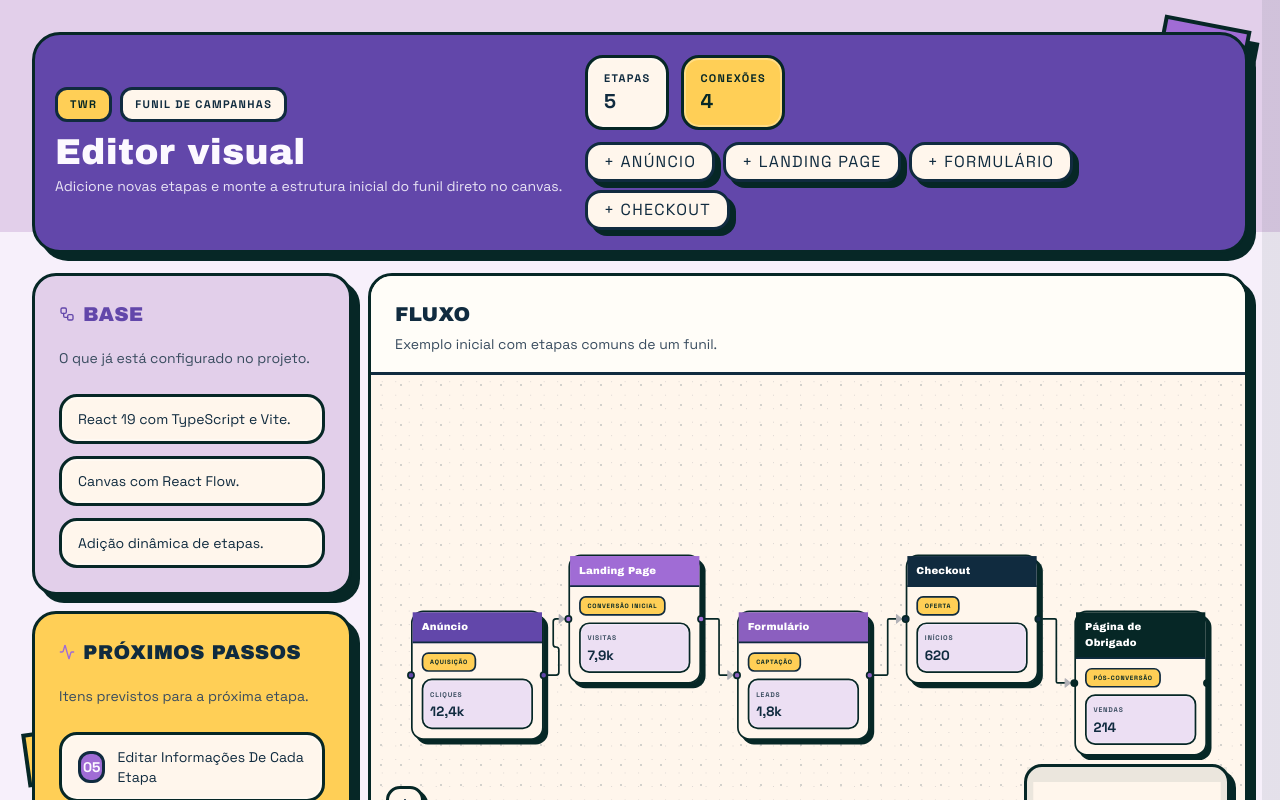
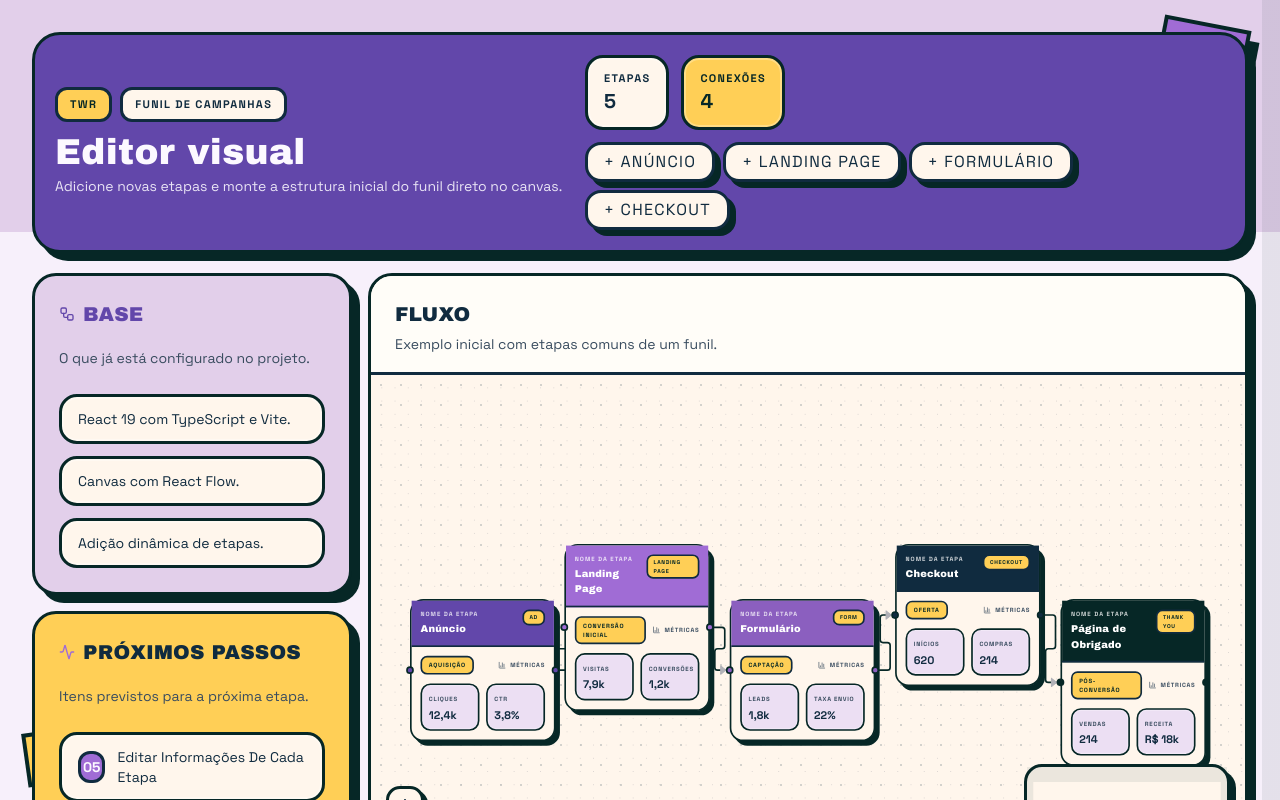
Before and after one commit to Muowl/atividade-react-flow-twr, a React (Vite) app: page / in a window 1280 px wide. Shown: the top 800 px of the page. Built offline with nearby package versions, Linux system fonts and the light colour scheme.

Commit message:
feat: cria nodes customizados com métricas simuladas

```diff
--- a/src/features/funnel/components/stage-node.tsx
+++ b/src/features/funnel/components/stage-node.tsx
@@ -1,6 +1,7 @@
 import type { CSSProperties } from 'react'
 
 import { Handle, Position, type NodeProps } from '@xyflow/react'
+import { BarChart3 } from 'lucide-react'
 
 import { Badge } from '@/components/ui/badge'
 import { Card, CardContent } from '@/components/ui/card'
@@ -9,30 +10,55 @@ import type { FunnelStageNode } from '@/features/funnel/types'
 export function StageNode({ data }: NodeProps<FunnelStageNode>) {
   return (
     <Card
-      className="stage-node w-[236px] rounded-[22px] bg-[#fff6ec]"
+      className="stage-node w-[264px] rounded-[24px] bg-[#fff6ec]"
       style={{ '--stage-accent': data.accent } as CSSProperties}
     >
       <Handle className="stage-node__handle" position={Position.Left} type="target" />
+
       <CardContent className="space-y-4 p-0">
-        <div className="border-b-[3px] border-[color:var(--color-ink)] bg-[color:var(--stage-accent)] px-4 py-3 text-white">
+        <div className="border-b-[3px] border-[color:var(--color-ink)] bg-[color:var(--stage-accent)] px-4 py-4 text-white">
+          <div className="flex items-start justify-between gap-3">
+            <div className="space-y-1">
+              <span className="block text-[11px] font-bold uppercase tracking-[0.16em] text-white/80">
+                Nome da etapa
+              </span>
               <h3 className="font-display text-lg tracking-[0.02em]">{data.title}</h3>
             </div>
+            <span className="rounded-[12px] border-[3px] border-white/90 bg-[#ffcf56] px-2.5 py-1 text-[10px] font-bold uppercase tracking-[0.12em] text-[#062726]">
+              {data.stageType.replace('-', ' ')}
+            </span>
+          </div>
+        </div>
 
-        <div className="space-y-3 px-4 pb-4">
+        <div className="space-y-4 px-4 pb-4">
+          <div className="flex items-center justify-between gap-3">
             <Badge variant="secondary" className="bg-[#ffcf56] text-[#062726]">
               {data.kind}
             </Badge>
+            <div className="flex items-center gap-2 text-[11px] font-bold uppercase tracking-[0.12em] text-muted-foreground">
+              <BarChart3 className="size-3.5" />
+              Métricas
+            </div>
+          </div>
 
-          <div className="neo-inset rounded-[18px] bg-muted px-3 py-3">
-            <span className="text-xs font-bold uppercase tracking-[0.12em] text-muted-foreground">
-              {data.metricLabel}
+          <div className="grid grid-cols-2 gap-3">
+            {data.metrics.map((metric) => (
+              <div
+                key={metric.label}
+                className="neo-inset rounded-[18px] bg-muted px-3 py-3"
+              >
+                <span className="text-[11px] font-bold uppercase tracking-[0.12em] text-muted-foreground">
+                  {metric.label}
                 </span>
-            <strong className="mt-1 block text-2xl font-bold text-foreground">
-              {data.metricValue}
+                <strong className="mt-1 block text-xl font-bold text-foreground">
+                  {metric.value}
                 </strong>
+              </div>
+            ))}
           </div>
         </div>
       </CardContent>
+
       <Handle className="stage-node__handle" position={Position.Right} type="source" />
     </Card>
   )
--- a/src/features/funnel/data/initial-elements.ts
+++ b/src/features/funnel/data/initial-elements.ts
@@ -7,27 +7,27 @@ export const initialNodes: FunnelStageNode[] = [
   createStageNode('ad', [], {
     index: 0,
     positionY: 180,
-    metricValue: '12,4k',
+    metrics: ['12,4k', '3,8%'],
   }),
   createStageNode('landing-page', [], {
     index: 0,
     positionY: 80,
-    metricValue: '7,9k',
+    metrics: ['7,9k', '1,2k'],
   }),
   createStageNode('form', [], {
     index: 0,
     positionY: 180,
-    metricValue: '1,8k',
+    metrics: ['1,8k', '22%'],
   }),
   createStageNode('checkout', [], {
     index: 0,
     positionY: 80,
-    metricValue: '620',
+    metrics: ['620', '214'],
   }),
   createStageNode('thank-you', [], {
     index: 0,
     positionY: 180,
-    metricValue: '214',
+    metrics: ['214', 'R$ 18k'],
   }),
 ]
 
--- a/src/features/funnel/data/stage-catalog.ts
+++ b/src/features/funnel/data/stage-catalog.ts
@@ -1,5 +1,6 @@
 import type {
   FunnelStageDefinition,
+  FunnelStageMetric,
   FunnelStageNode,
   FunnelStageType,
 } from '@/features/funnel/types'
@@ -9,45 +10,85 @@ export const stageDefinitions: Record<FunnelStageType, FunnelStageDefinition> =
     type: 'ad',
     label: 'Anúncio',
     kind: 'Aquisição',
-    metricLabel: 'Cliques',
     accent: '#6247AA',
-    sampleValues: ['12,4k', '9,8k', '15,1k', '11,6k'],
+    metrics: [
+      {
+        label: 'Cliques',
+        sampleValues: ['12,4k', '9,8k', '15,1k', '11,6k'],
+      },
+      {
+        label: 'CTR',
+        sampleValues: ['3,8%', '2,9%', '4,2%', '3,4%'],
+      },
+    ],
     canvasX: 40,
   },
   'landing-page': {
     type: 'landing-page',
     label: 'Landing Page',
     kind: 'Conversão inicial',
-    metricLabel: 'Visitas',
     accent: '#A06CD5',
-    sampleValues: ['7,9k', '6,3k', '8,8k', '7,1k'],
+    metrics: [
+      {
+        label: 'Visitas',
+        sampleValues: ['7,9k', '6,3k', '8,8k', '7,1k'],
+      },
+      {
+        label: 'Conversões',
+        sampleValues: ['1,2k', '980', '1,5k', '1,1k'],
+      },
+    ],
     canvasX: 320,
   },
   form: {
     type: 'form',
     label: 'Formulário',
     kind: 'Captação',
-    metricLabel: 'Leads',
     accent: '#8B5FBF',
-    sampleValues: ['1,8k', '1,2k', '2,1k', '1,5k'],
+    metrics: [
+      {
+        label: 'Leads',
+        sampleValues: ['1,8k', '1,2k', '2,1k', '1,5k'],
+      },
+      {
+        label: 'Taxa envio',
+        sampleValues: ['22%', '19%', '24%', '21%'],
+      },
+    ],
     canvasX: 620,
   },
   checkout: {
     type: 'checkout',
     label: 'Checkout',
     kind: 'Oferta',
-    metricLabel: 'Inícios',
     accent: '#102B3F',
-    sampleValues: ['620', '410', '730', '540'],
+    metrics: [
+      {
+        label: 'Inícios',
+        sampleValues: ['620', '410', '730', '540'],
+      },
+      {
+        label: 'Compras',
+        sampleValues: ['214', '176', '248', '201'],
+      },
+    ],
     canvasX: 920,
   },
   'thank-you': {
     type: 'thank-you',
     label: 'Página de Obrigado',
     kind: 'Pós-conversão',
-    metricLabel: 'Vendas',
     accent: '#062726',
-    sampleValues: ['214', '176', '248', '201'],
+    metrics: [
+      {
+        label: 'Vendas',
+        sampleValues: ['214', '176', '248', '201'],
+      },
+      {
+        label: 'Receita',
+        sampleValues: ['R$ 18k', 'R$ 14k', 'R$ 21k', 'R$ 16k'],
+      },
+    ],
     canvasX: 1220,
   },
 }
@@ -63,7 +104,20 @@ type CreateStageNodeOptions = {
   index: number
   positionY?: number
   title?: string
-  metricValue?: string
+  metrics?: string[]
+}
+
+function buildMetrics(
+  definition: FunnelStageDefinition,
+  index: number,
+  overrideMetrics?: string[],
+) {
+  return definition.metrics.map((metric, metricIndex) => ({
+    label: metric.label,
+    value:
+      overrideMetrics?.[metricIndex] ??
+      metric.sampleValues[index % metric.sampleValues.length],
+  })) satisfies FunnelStageMetric[]
 }
 
 export function createStageNode(
@@ -75,9 +129,6 @@ export function createStageNode(
   const stageNodes = existingNodes.filter((node) => node.data.stageType === stageType)
   const stageCount = stageNodes.length + 1
   const stackedRow = Math.max(stageNodes.length - 1, 0)
-  const sampleValue =
-    options.metricValue ??
-    definition.sampleValues[options.index % definition.sampleValues.length]
 
   return {
     id: `${stageType}-${stageCount}-${existingNodes.length + 1}`,
@@ -88,11 +139,12 @@ export function createStageNode(
     },
     data: {
       stageType,
-      title: options.title ?? (stageCount > 1 ? `${definition.label} ${stageCount}` : definition.label),
+      title:
+        options.title ??
+        (stageCount > 1 ? `${definition.label} ${stageCount}` : definition.label),
       kind: definition.kind,
-      metricLabel: definition.metricLabel,
-      metricValue: sampleValue,
       accent: definition.accent,
+      metrics: buildMetrics(definition, options.index, options.metrics),
     },
   } satisfies FunnelStageNode
 }
--- a/src/features/funnel/types.ts
+++ b/src/features/funnel/types.ts
@@ -7,22 +7,28 @@ export type FunnelStageType =
   | 'checkout'
   | 'thank-you'
 
+export type FunnelStageMetric = {
+  label: string
+  value: string
+}
+
 export type FunnelStageData = {
   stageType: FunnelStageType
   title: string
   kind: string
-  metricLabel: string
-  metricValue: string
   accent: string
+  metrics: FunnelStageMetric[]
 }
 
 export type FunnelStageDefinition = {
   type: FunnelStageType
   label: string
   kind: string
-  metricLabel: string
   accent: string
-  sampleValues: string[]
+  metrics: Array<{
+    label: string
+    sampleValues: string[]
+  }>
   canvasX: number
 }
 
```
Lines whose indentation alone changed are shown as unchanged.
